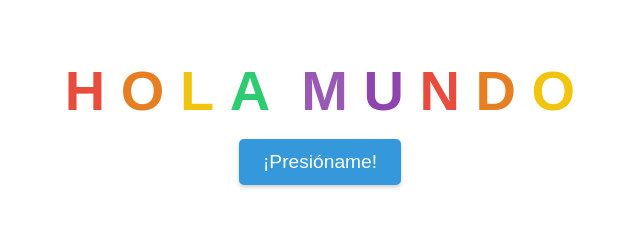
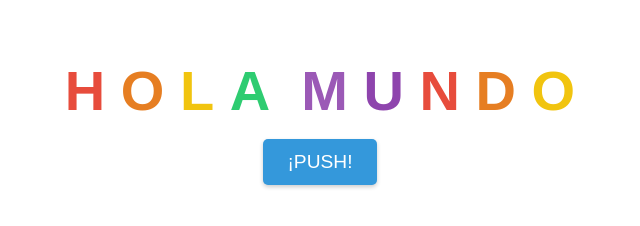
Before and after one commit to Suriel0327/consentidos, a website: page src/index.html in a window 1280 px wide. Shown: the whole page, without its empty margins (320-960 px from the left). Drawn offline with Linux system fonts and the light colour scheme.

Commit message:
Modificando el texto del botón

```diff
--- a/src/index.html
+++ b/src/index.html
@@ -22,7 +22,7 @@
       <span class="letter orange">D</span>
       <span class="letter yellow">O</span>
     </h1>
-    <button id="dummyBtn">¡Presióname!</button>
+    <button id="dummyBtn">¡PUSH!</button>
   </main>
 </body>
 
```
